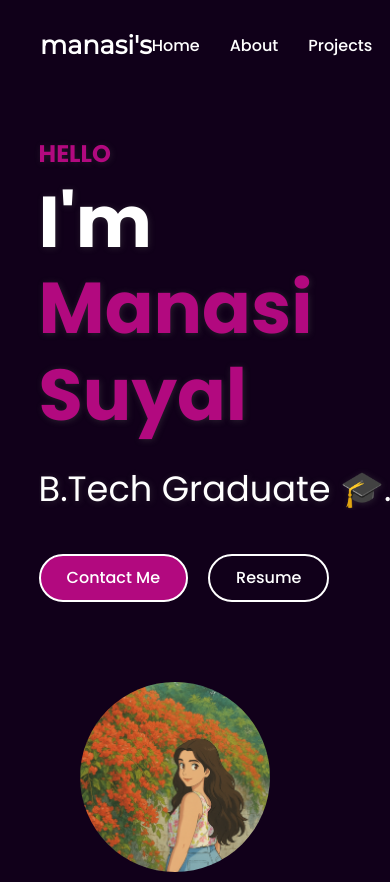
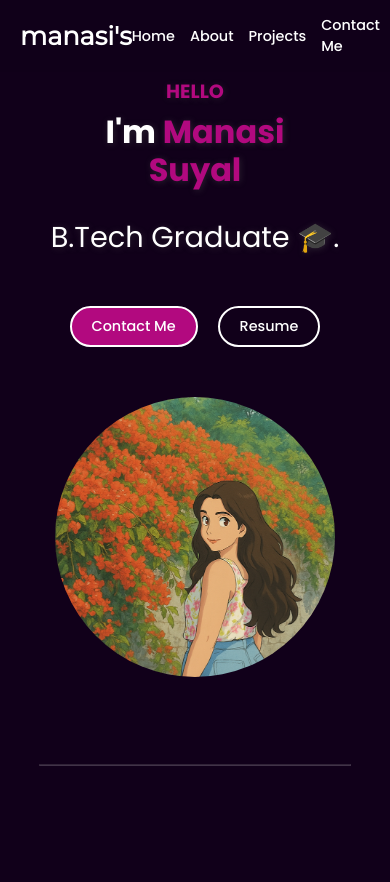
Before and after one commit to manasisuyal13/portfolio-website, a plain HTML site: page index.html in a window 390 px wide. Shown: the top 882 px of the page. Drawn offline with nearby package versions, Linux system fonts and the light colour scheme.

Commit message:
style.css

```diff
--- a/style.css
+++ b/style.css
@@ -747,3 +747,93 @@ body.light-mode .footer-right a {
 .footer-right a:hover {
   transform: scale(1.1);
 }
+
+@media (max-width: 768px) {
+  .firstSection, .secondSection {
+    flex-direction: column;
+    padding: 80px 20px;
+    gap: 30px;
+  }
+
+  .about-left, .about-right {
+    max-width: 100%;
+    flex: none;
+  }
+
+  .leftSection, .rightSection {
+    flex: none;
+    max-width: 100%;
+    transform: none !important;
+    text-align: center;
+  }
+
+  .rightSection img {
+    max-width: 280px;
+    margin: 20px auto 0;
+  }
+
+  .intro-text {
+    font-size: 2.8rem !important;
+  }
+
+  #element {
+    font-size: 1.8rem !important;
+  }
+
+  .buttons {
+    justify-content: center;
+  }
+}
+
+@media (max-width: 480px) {
+  header {
+    padding: 15px 20px;
+  }
+
+  .nav-right {
+    gap: 15px;
+  }
+
+  .nav-right a {
+    font-size: 0.9rem;
+  }
+
+  .intro-text {
+    font-size: 2rem !important;
+  }
+
+  .hello-text {
+    font-size: 1.2rem;
+  }
+
+  .buttons a {
+    padding: 10px 20px;
+    font-size: 0.9rem;
+  }
+
+  .about-right h1 {
+    font-size: 2rem;
+  }
+
+  .info-cards-section {
+    flex-direction: column;
+    gap: 15px;
+  }
+
+  .projects-container {
+    gap: 1rem;
+    overflow-x: scroll;
+  }
+
+  .project-card {
+    width: 250px;
+  }
+}
+@media (max-width: 768px) {
+  .firstSection {
+    flex-direction: column !important;
+  }
+  .leftSection, .rightSection {
+    transform: none !important;
+  }
+}
```
